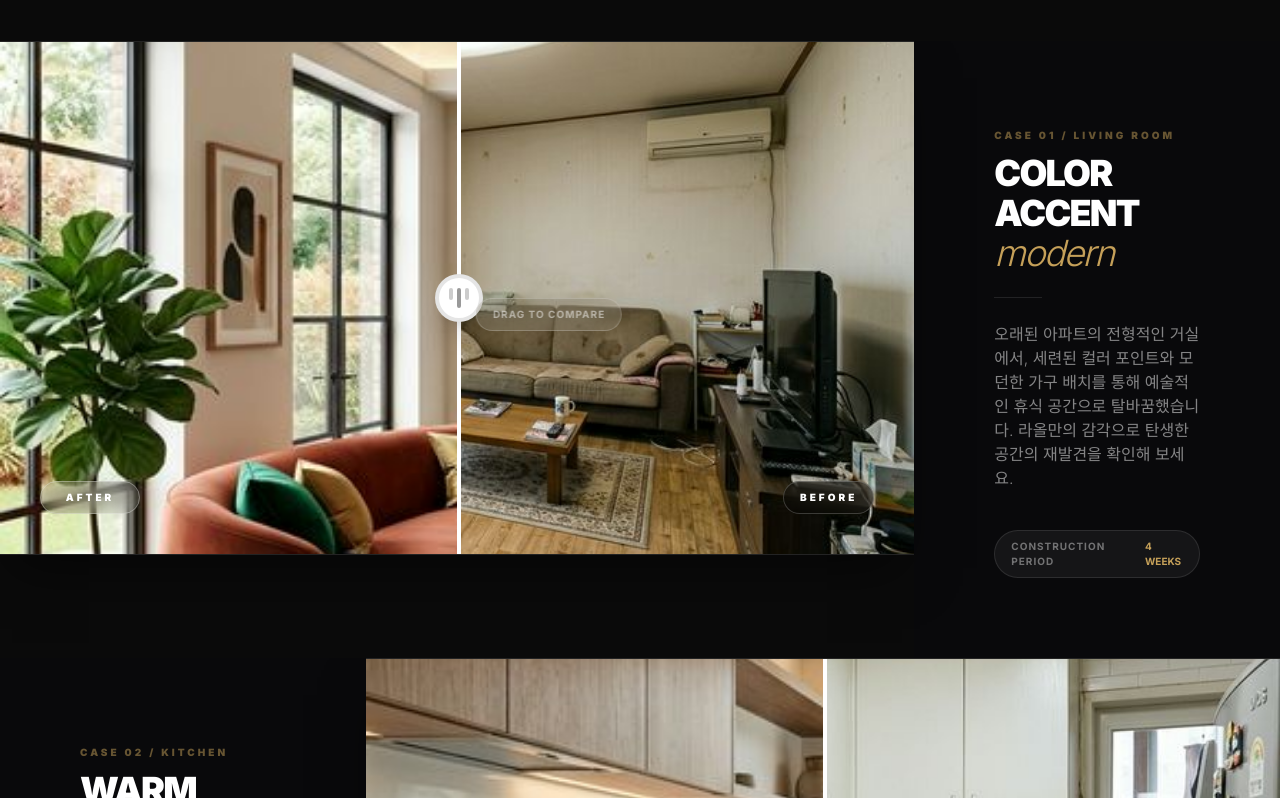
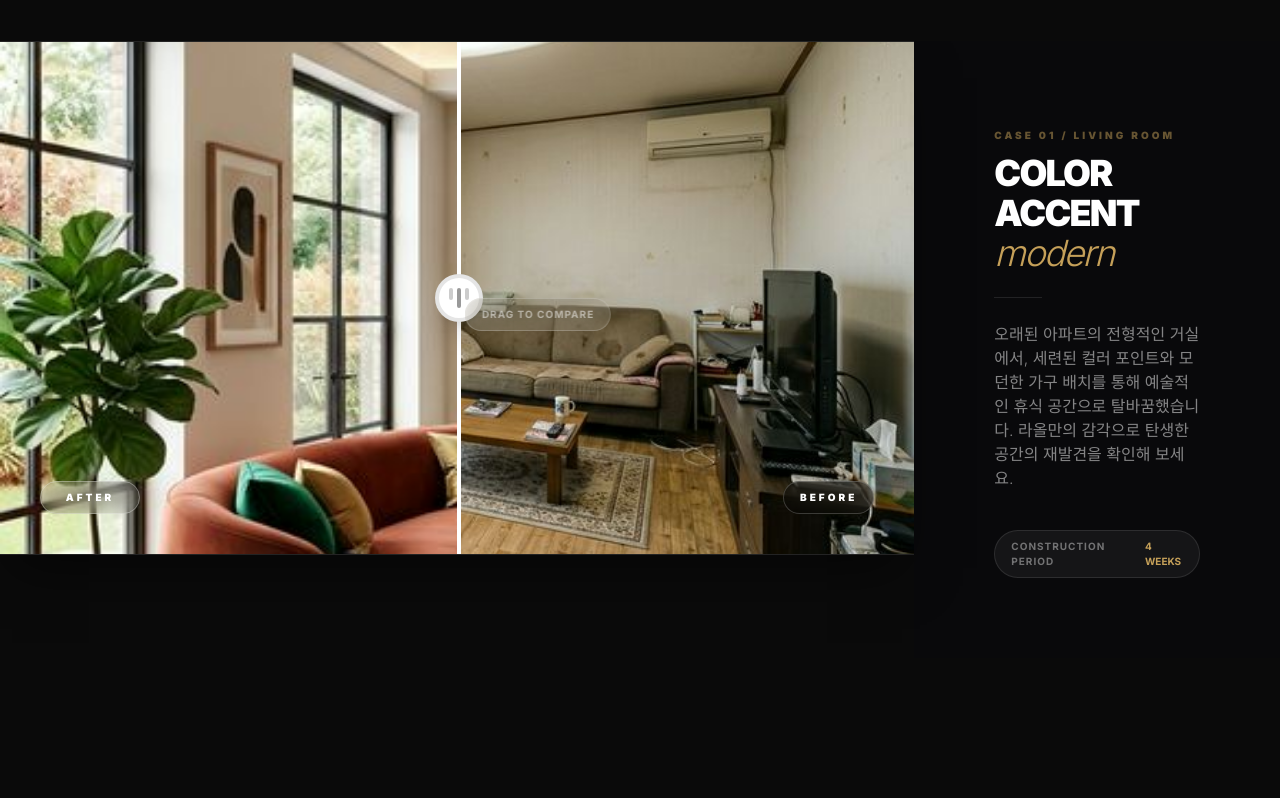
Before and after one commit to namooda7-gif/-_-, a Next.js app: page /portfolio in a window 1280 px wide. Shown: the part 689-1487 px from the top of the page. Built offline with nearby package versions, Linux system fonts and the light colour scheme.

Commit message:
style: add vertical spacing between transformation cases

```diff
--- a/src/app/portfolio/page.tsx
+++ b/src/app/portfolio/page.tsx
@@ -64,7 +64,7 @@
           </div>
         </div>
 
-        <div className="flex flex-col gap-0">
+        <div className="flex flex-col gap-32 md:gap-48 xl:gap-64">
           {/* Living Room Transformation */}
           <div className="grid grid-cols-1 lg:grid-cols-[2.5fr_1fr] items-stretch gap-0 overflow-hidden min-h-[500px] md:min-h-[600px] lg:min-h-[auto]">
              <div className="w-full h-full">
```
